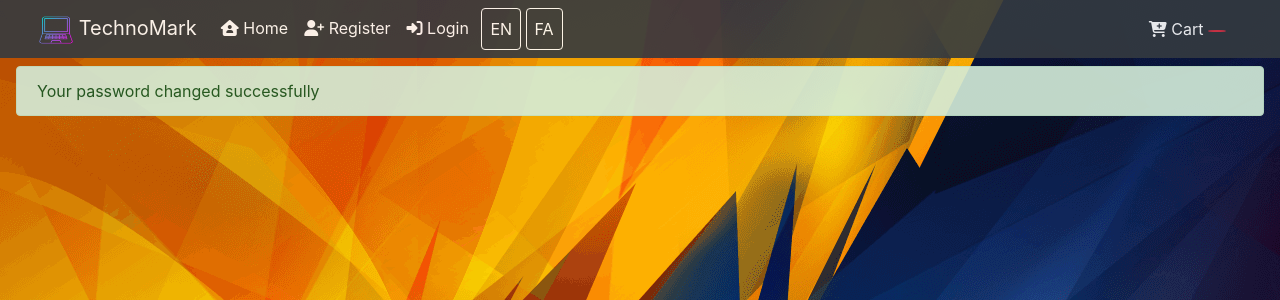
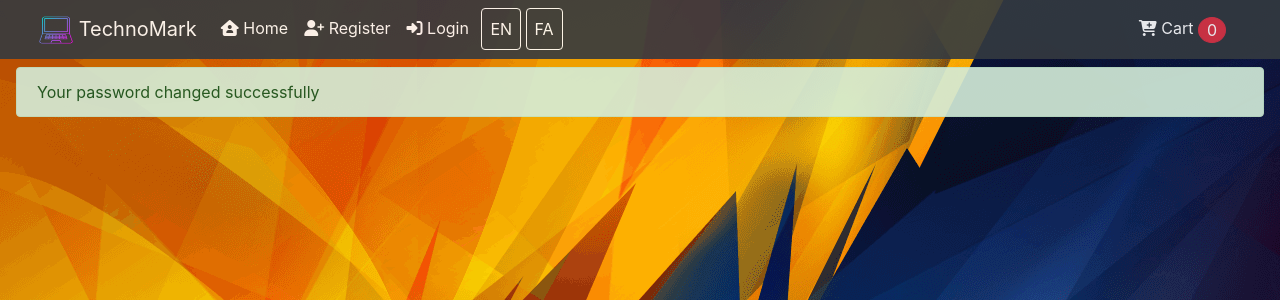
Before and after one commit to mehdi-mirzaie78/Django-Online-Shop, a Django app: template Shop/accounts/templates/accounts/password_reset_complete.html in a window 1280 px wide. Shown: the top 300 px of the page. Run offline with Django 4.2, Linux system fonts and the light colour scheme; the template is opened without the code that fills it, so the values that code supplies are empty; some libraries are stand-ins or nearby versions.

Commit message:
Shop | templates/inc | navbar.html | Added length filter for cart and modified the link

```diff
--- a/Shop/templates/inc/navbar.html
+++ b/Shop/templates/inc/navbar.html
@@ -32,8 +32,8 @@
 				<a class="nav-link active btn btn-primary-outline" href="{% url 'change_language' %}?lang=fa&next=/fa/{{ request.path|slice:'4:' }}">{% translate 'FA' %}</a>
 			</div>
 			<div class="navbar-nav col-4 justify-content-end">
-				<a class="nav-link active" href="#"><i class="fa-solid fa-cart-plus"></i> {% translate 'Cart' %} <span
-								class="btn btn-danger px-2 py-0 rounded-circle"></span> </a>
+				<a class="nav-link active" href="{% url 'orders:cart' %}"><i class="fa-solid fa-cart-plus"></i> {% translate 'Cart' %} <span
+								class="btn btn-danger px-2 py-0 rounded-circle">{{ cart|length }}</span> </a>
 				{% if request.user.is_authenticated %}
 					<a class="nav-link active" href="{% url 'accounts:user_profile' %}"><i class="fa-solid fa-user"></i>
 						{{ request.user.full_name }} </a>
```
